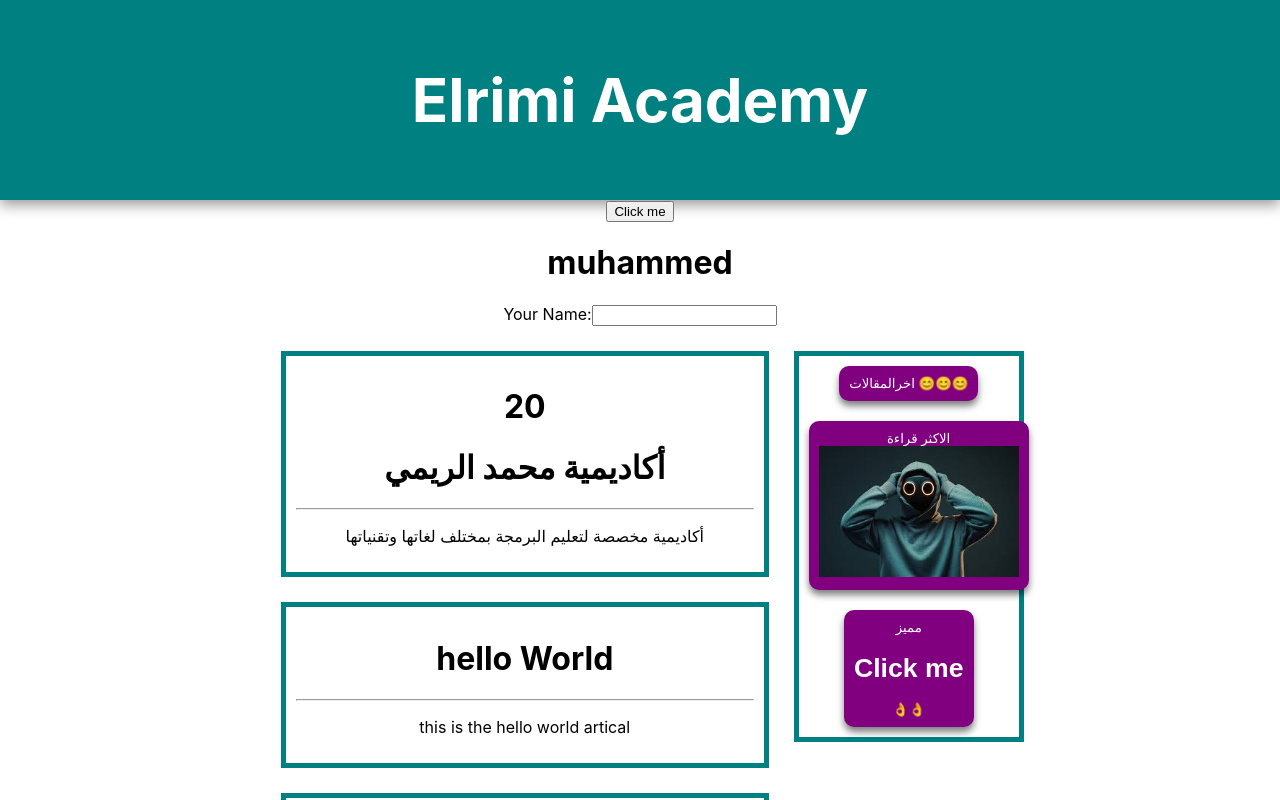
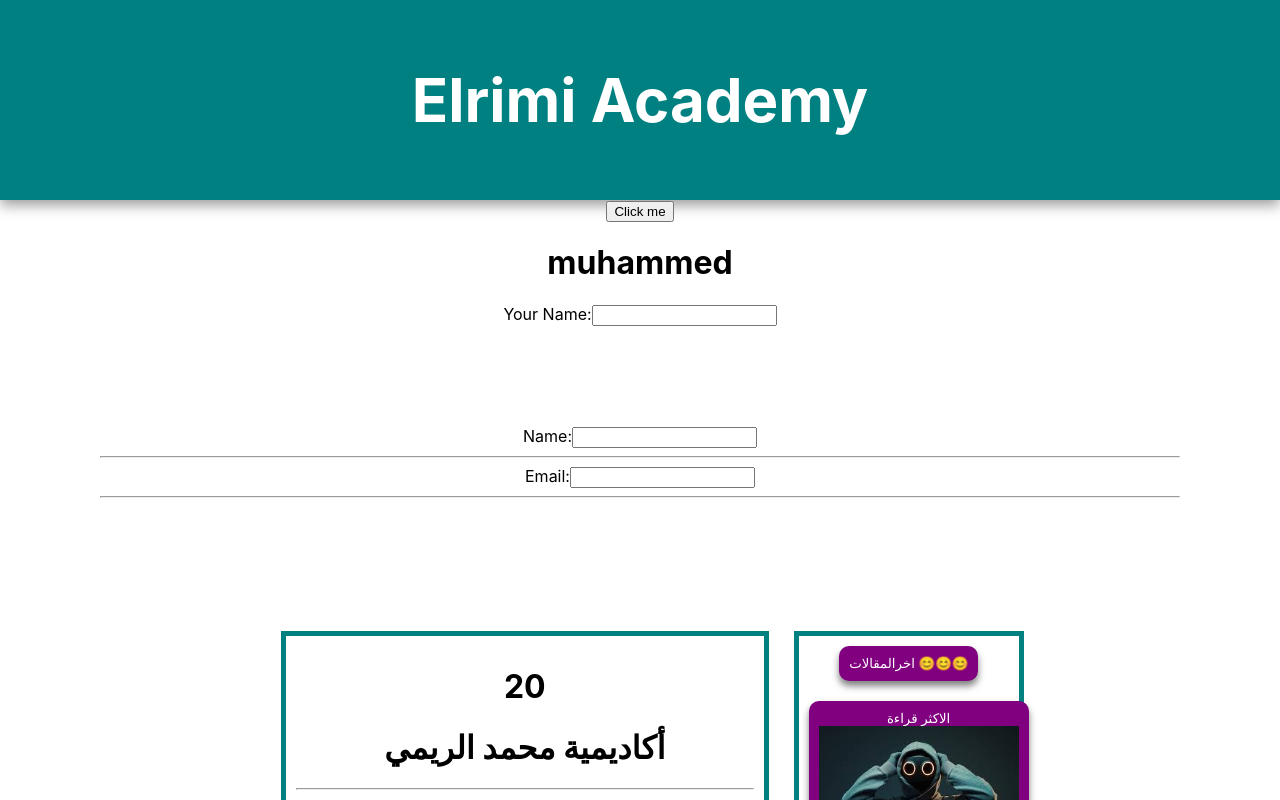
Before and after one commit to mohamadAlrimi/challenge-solution-props, a React (Create React App) app: page / in a window 1280 px wide. Shown: the top 800 px of the page. Built offline with nearby package versions, Linux system fonts and the light colour scheme.

Commit message:
state with form

```diff
--- a/src/App.js
+++ b/src/App.js
@@ -6,6 +6,7 @@ import Post from "./Post";
 import SideMenu from "./SideMenu";
 import MyBottun from "./MyBottun";
 import MyInput from "./MyInput";
+import MyForm from "./MyForm";
 
 function App() {
   const MyPost=[
@@ -41,6 +42,7 @@ function App() {
       <Header />
      <MyBottun/>
      <MyInput/>
+     <MyForm/>
 
       {/* POSTS CONTAINER */}
       <div style={{ display: "flex", justifyContent: "center" }}>
--- /dev/null
+++ b/src/MyForm.js
@@ -0,0 +1,23 @@
+
+import { useState } from "react"
+export default function MyForm(){
+    const [formInput , setFormInput] = useState({name:"" ,email:""});
+    return ( <>
+     <form style={{padding :"100px"}} onSubmit={(event)=>{
+        event.preventDefault();
+     }}>
+        <label>Name:</label>
+        <input value={formInput.name} onChange={(event) =>{
+            setFormInput({name: event.target.value});
+        }}/>
+        <hr></hr>
+
+        <label>Email:</label>
+        <input value={formInput.email} onChange={(event) =>{
+            setFormInput({email: event.target.value});
+        }}/>
+        <hr></hr>
+
+
+        </form></>)
+}
```
